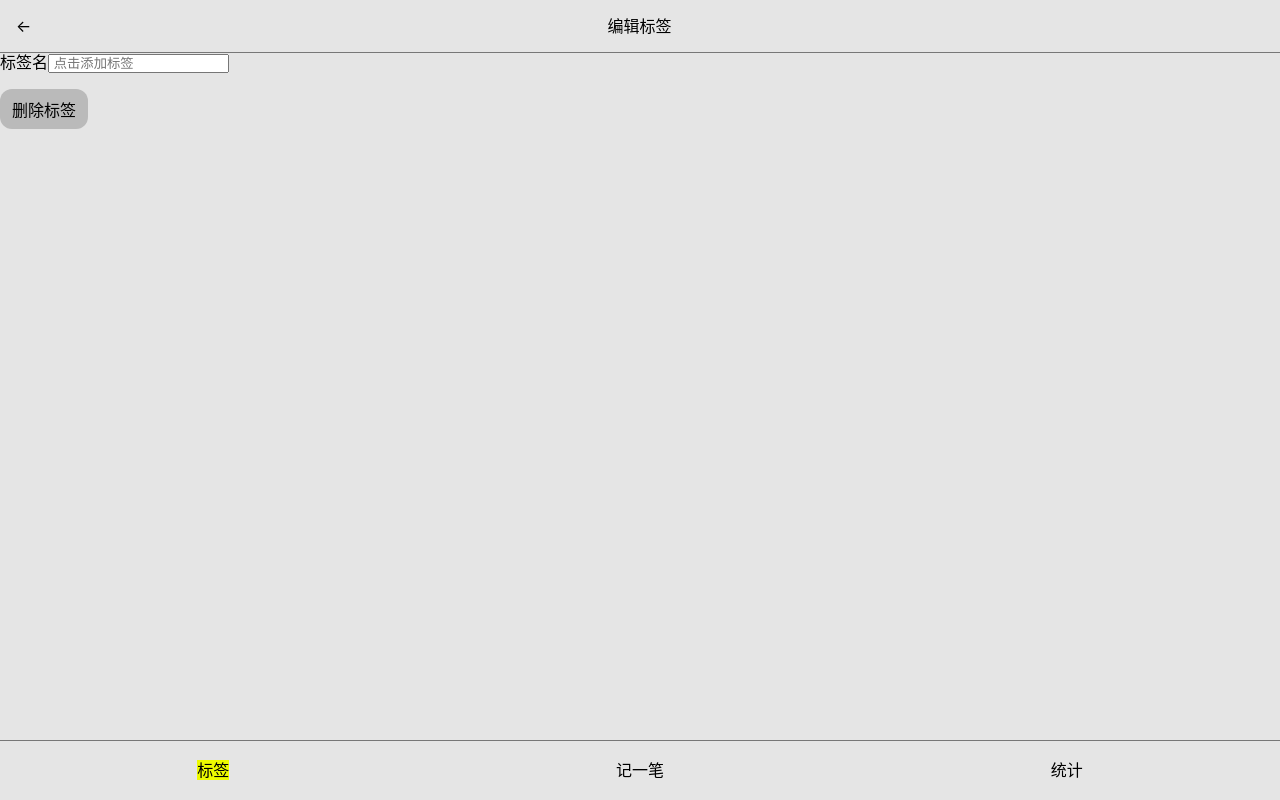
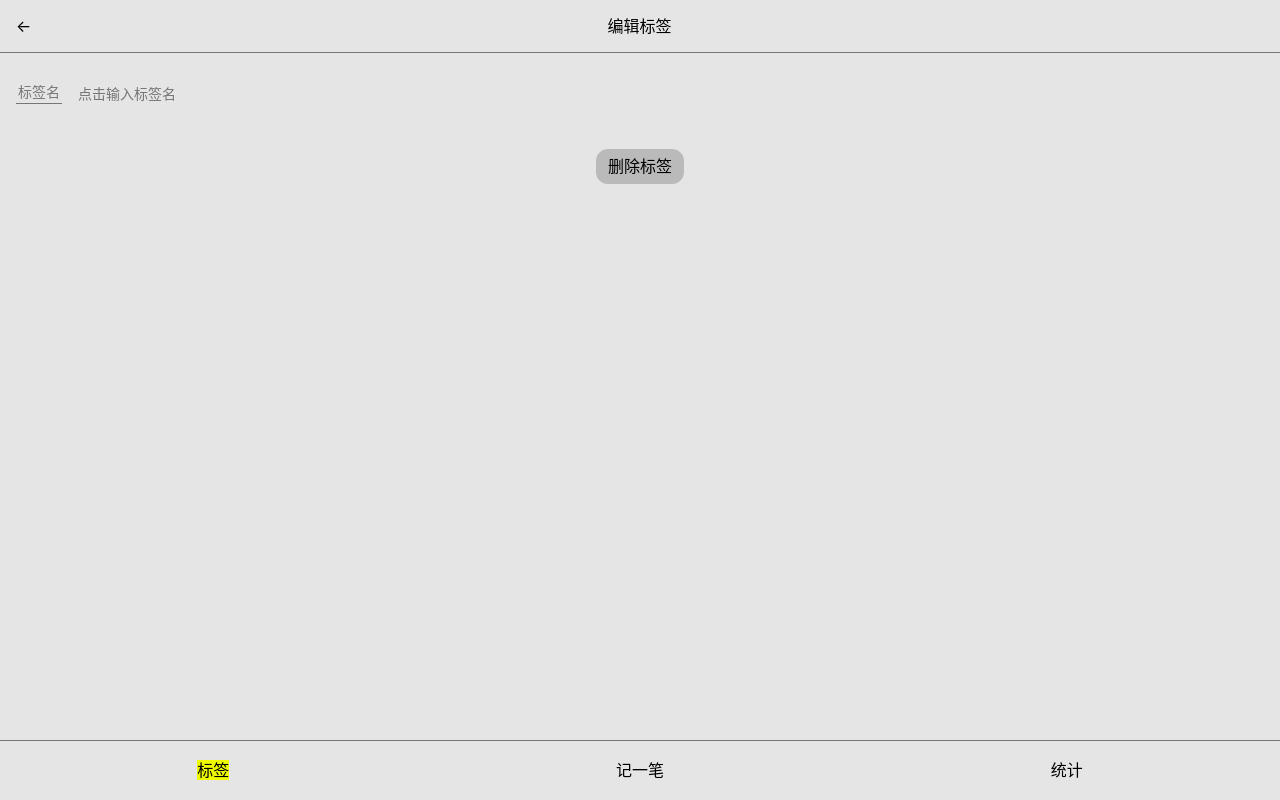
Before and after one commit to KyraZheng/CopperDaily-react, a React (Create React App) app: page /#/tags/1 in a window 1280 px wide. Built offline with nearby package versions, Linux system fonts and the light colour scheme.

Commit message:
Tag.tsx 样式完成

```diff
--- a/public/index.html
+++ b/public/index.html
@@ -2,16 +2,16 @@
 <html lang="en">
 <head>
   <meta charset="utf-8"/>
-  <link rel="icon" href="%PUBLIC_URL%/favicon.ico"/>
+<!--  <link rel="icon" href="%PUBLIC_URL%/favicon.ico"/>-->
   <meta name="viewport" content="width=device-width, initial-scale=1"/>
   <meta name="theme-color" content="#000000"/>
   <meta
     name="description"
     content="Web site created using create-react-app"
   />
-  <link rel="apple-touch-icon" href="%PUBLIC_URL%/logo192.png"/>
+<!--&lt;!&ndash;  <link rel="apple-touch-icon" href="%PUBLIC_URL%/logo192.png"/>&ndash;&gt;-->
 
-  <link rel="manifest" href="%PUBLIC_URL%/manifest.json"/>
+<!--  <link rel="manifest" href="%PUBLIC_URL%/manifest.json"/>-->
 
   <title>CopperDaily</title>
 </head>
--- /dev/null
+++ b/src/components/Center.tsx
@@ -0,0 +1,9 @@
+import styled from 'styled-components';
+
+const Center = styled.div`
+  display: flex;
+  justify-content: center;
+  align-items: center;
+`;
+
+export {Center}
--- /dev/null
+++ b/src/components/Input.tsx
@@ -0,0 +1,32 @@
+import React from 'react';
+import styled from 'styled-components';
+
+const Label = styled.label`
+ display: flex;
+    align-items: center;
+    > span { padding: 2px 2px;
+             border-bottom: 1px solid #777; color: #777;
+             margin-right: 16px; white-space: nowrap}
+    > input {
+      display: block;
+      width: 100%;
+      height: 48px;
+      background: none;
+      border: none;
+    }
+`;
+
+type Props = {
+  label: string;
+} & React.InputHTMLAttributes<HTMLInputElement>;
+const Input: React.FC<Props> = (props) => {
+  const {label, children, ...rest} = props;
+  return (
+    <Label>
+      <span>{props.label}</span>
+      <input {...rest} />
+    </Label>
+  );
+};
+
+export {Input};
--- a/src/index.scss
+++ b/src/index.scss
@@ -11,8 +11,8 @@ ul, ol {
 
 a {
   text-decoration: none; color: inherit}
-button {
-  font-family: inherit;
+button, input {
+  font: inherit;
 }
 body {
 font-family:$font-hei;
--- a/src/views/Copper/NoteSection.tsx
+++ b/src/views/Copper/NoteSection.tsx
@@ -1,23 +1,12 @@
 import styled from 'styled-components';
-import React, {useRef} from 'react';
+import React, {ChangeEventHandler
+
+} from 'react';
+import {Input} from 'components/Input';
 
 const Wrapper = styled.section`
   font-size: 14px;
   padding: 0 16px;
-  > label {
-    display: flex;
-    align-items: center;
-    > span { padding: 2px 2px;
-             border-bottom: 1px solid #777; color: #777;
-             margin-right: 16px; white-space: nowrap}
-    > input {
-      display: block;
-      width: 100%;
-      height: 48px;
-      background: none;
-      border: none;
-    }
-  }
 
 `;
 
@@ -28,22 +17,12 @@ type Props = {
 
 const NoteSection: React.FC<Props> = (props) => {
   const note = props.value;
-  const refInput = useRef<HTMLInputElement>(null);
-  const onBlur = () => {
-    if (refInput.current !== null) {
-      props.onChange(refInput.current.value);
-    }
+  const onChange: ChangeEventHandler<HTMLInputElement> = (e) => {
+    props.onChange(e.target.value);
   };
   return (
     <Wrapper>
-      <label>
-        <span>备注</span>
-        <input type="text" placeholder={' 点击添加备注'}
-               ref={refInput}
-               defaultValue={note}
-               onBlur={onBlur}
-        />
-      </label>
+      <Input label="备注" type="text" value={note} onChange={onChange}/>
     </Wrapper>);
 };
 
--- a/src/views/Tag.tsx
+++ b/src/views/Tag.tsx
@@ -2,13 +2,15 @@ import React from 'react';
 import {useTags} from 'useTags';
 import {useParams} from 'react-router-dom';
 import Layout from 'components/Layout';
-import {Button} from '../components/Button';
+import {Button} from 'components/Button';
 import styled from 'styled-components';
+import {Input} from 'components/Input';
+import {Center} from 'components/Center';
 
 type Params = {
   id: string
 }
-const Tag: React.FC = (props) => {
+const Tag: React.FC = () => {
   const {findTag} = useTags();
   let {id} = useParams<Params>();
   const tag = findTag(parseInt(id));
@@ -23,16 +25,17 @@ const Tag: React.FC = (props) => {
         <span>&#12288;</span>
       </Topbar>
       <div>
-          <label>
-            <span>标签名</span>
-            <input type="text" placeholder={' 点击添加标签'}
+        <InputWrapper>
+          <Input label="标签名" type="text" placeholder="点击输入标签名"
           />
-          </label>
+        </InputWrapper>
       </div>
       <div>
+        <Center>
         <Button>
           删除标签
         </Button>
+        </Center>
       </div>
     </Layout>
   );
@@ -46,7 +49,11 @@ const Topbar = styled.header`
      > div,span {
           margin: 16px;
      }
+`;
+
+const InputWrapper = styled.div`
+  font-size: 14px;
+  padding: 16px;
 `
 
-
 export {Tag};
--- a/src/views/Tags.tsx
+++ b/src/views/Tags.tsx
@@ -3,7 +3,8 @@ import React from 'react';
 import {useTags} from 'useTags';
 import styled from 'styled-components';
 import {Link} from 'react-router-dom';
-import {Button} from '../components/Button';
+import {Button} from 'components/Button';
+import {Center} from 'components/Center';
 
 const TagList = styled.ol`
   font-size: 16px;
@@ -29,12 +30,6 @@ const TagList = styled.ol`
 `;
 
 
-const Center = styled.div`
-  display: flex;
-  justify-content: center;
-  align-items: center;
-`;
-
 function Tags() {
   const {tags} = useTags();
   return (
@@ -43,8 +38,8 @@ function Tags() {
         {tags.map(tag =>
           <li key={tag.id}>
             <Link to={'/tags/' + tag.id}>
-            {tag.name}
-            <span> → </span>
+              {tag.name}
+              <span> → </span>
             </Link>
           </li>
         )}
```
Lines whose indentation alone changed are shown as unchanged.
